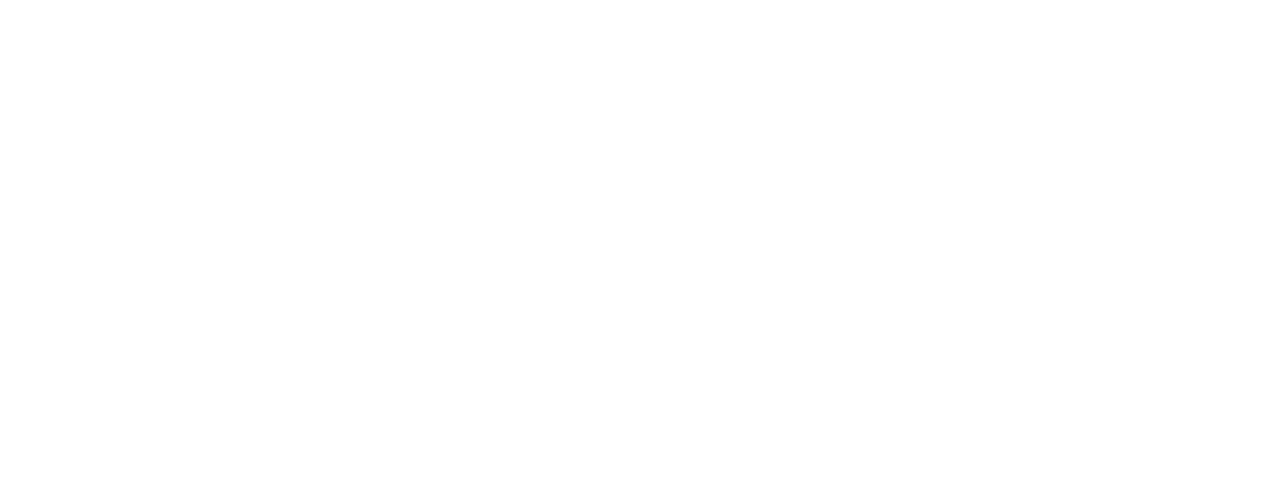
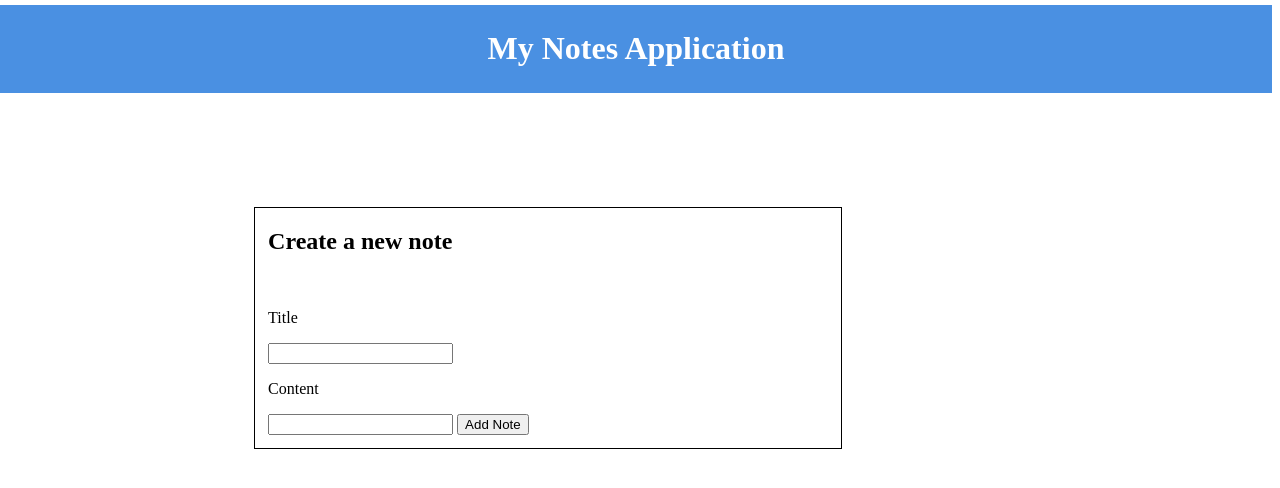
Before and after one commit to MarcCastellaPla/00_semantic-html-css, a plain HTML site: page index.html in a window 1280 px wide. Drawn offline with Linux system fonts and the light colour scheme.

Commit message:
Project started, Header done

```diff
--- a/index.html
+++ b/index.html
@@ -6,10 +6,21 @@
         <title>Variables de sessió</title>
         <link href="style.css" rel="stylesheet"/>
     </head>
-
-    <body class="m-5">
-
-
+    <body>
+        <header>
+            <h1>My Notes Application</h1>
+        </header>
+        <div class="main">
+            <h2>Create a new note</h2>
+            <br>
+            <form class="form">
+                <p>Title</p>
+                <input type="text" class="inputs">
+                <p>Content</p>
+                <input type="text">
+                <button type="submit">Add Note</button>
+            </form>
+        </div>
 
     </body>
 
--- a/style.css
+++ b/style.css
@@ -0,0 +1,28 @@
+header {
+    background-color: #4a90e2;
+    position: relative;
+}
+html {
+    width: 100%;
+    margin-top: -2%;
+    padding-top: 9px;
+}
+body {
+    margin-left: 0%;
+}
+.main {
+    margin-top: 9%;
+    margin-left: 20%;
+    border: 1px solid black;
+    width: 45%;
+    padding-left: 1%;
+    padding-bottom: 1%;
+}
+h1 {
+    text-align: center;
+    color: white;
+    padding: 2%;
+}
+.inputs {
+
+}
```
